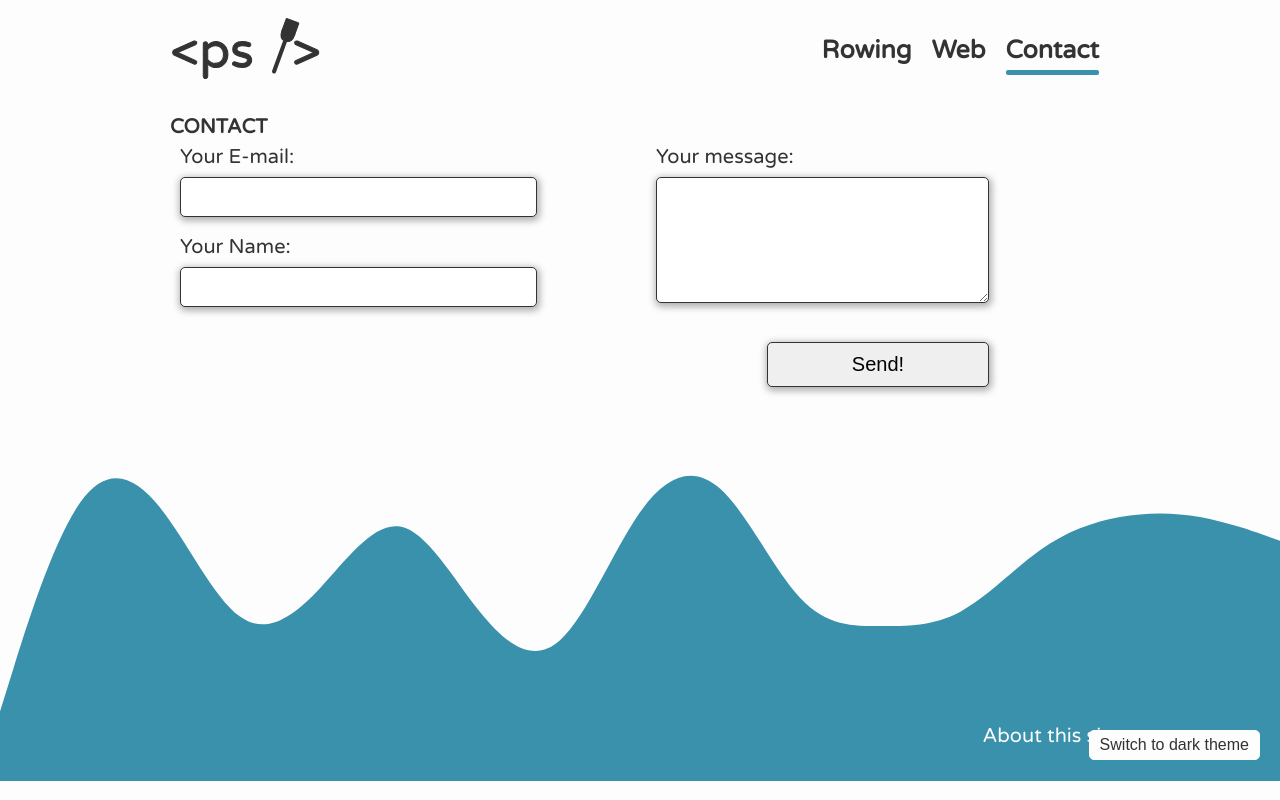
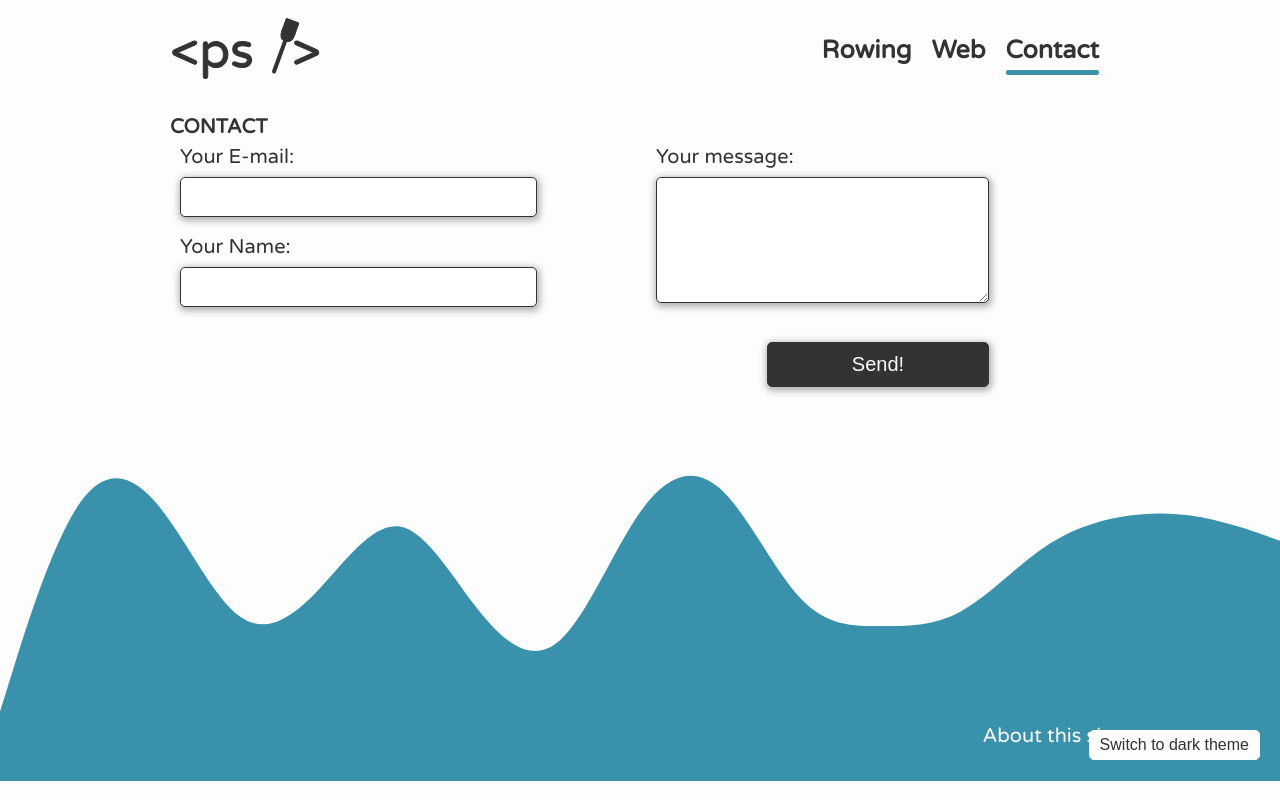
Before and after one commit to sieberp/homepage, a Gatsby site: page /contact in a window 1280 px wide. Built offline with nearby package versions, Linux system fonts and the light colour scheme; Gatsby itself is replaced by a stand-in of ours.

Commit message:
fix: smaller changes to theme functionality

```diff
--- a/src/pages/contact.js
+++ b/src/pages/contact.js
@@ -80,6 +80,8 @@ const StyledButton = styled.button`
   border: 1px solid #333;
   font-size: 2rem;
   box-shadow: 1px 2px 7px 2px rgba(0, 0, 0, 0.3);
+  background-color: ${({ theme }) => theme.text};
+  color: ${({ theme }) => theme.body};
   outline: none;
   :hover,
   :focus {
```
